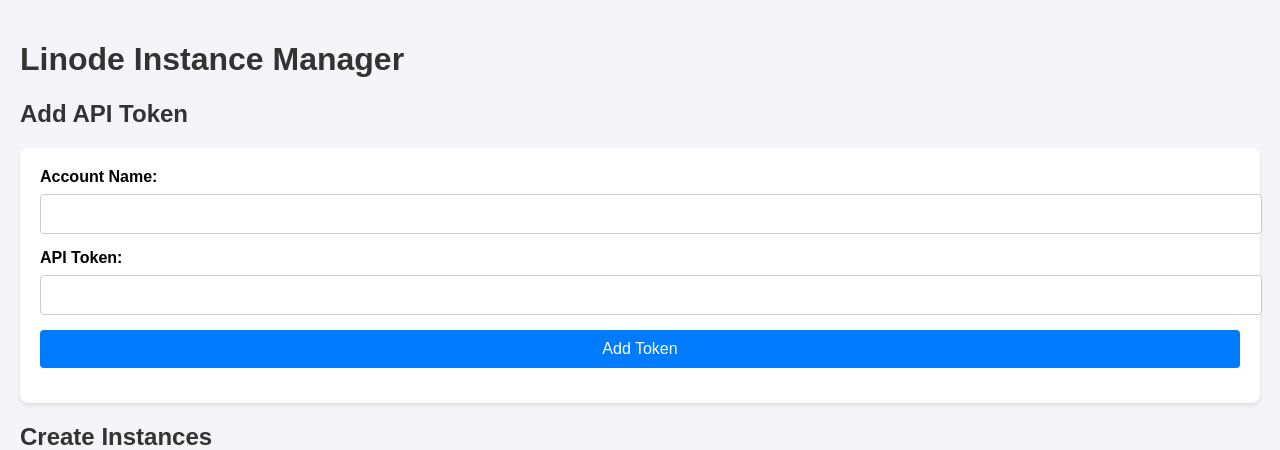
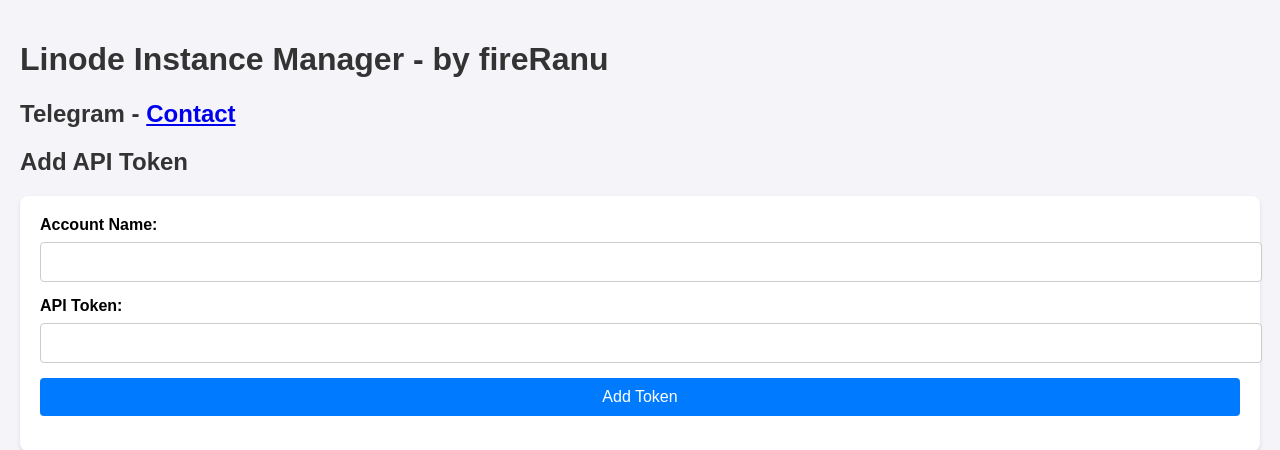
Before and after one commit to kyarahul335/Linode_Deploy, a Flask app: page / in a window 1280 px wide. Shown: the top 450 px of the page. Run offline with Flask 3, Linux system fonts and the light colour scheme.

Commit message:
add telegram link

```diff
--- a/templates/index.html
+++ b/templates/index.html
@@ -81,7 +81,8 @@
     </style>
   </head>
   <body>
-    <h1>Linode Instance Manager</h1>
+    <h1>Linode Instance Manager - by fireRanu</h1>
+    <h2>Telegram - <a href="https://t.me/fireRanu" target="_blank">Contact</a></h2>
     {% with messages = get_flashed_messages(with_categories=true) %} {% if
     messages %} {% for category, message in messages %}
     <div class="message {{ category }}">{{ message }}</div>
```
